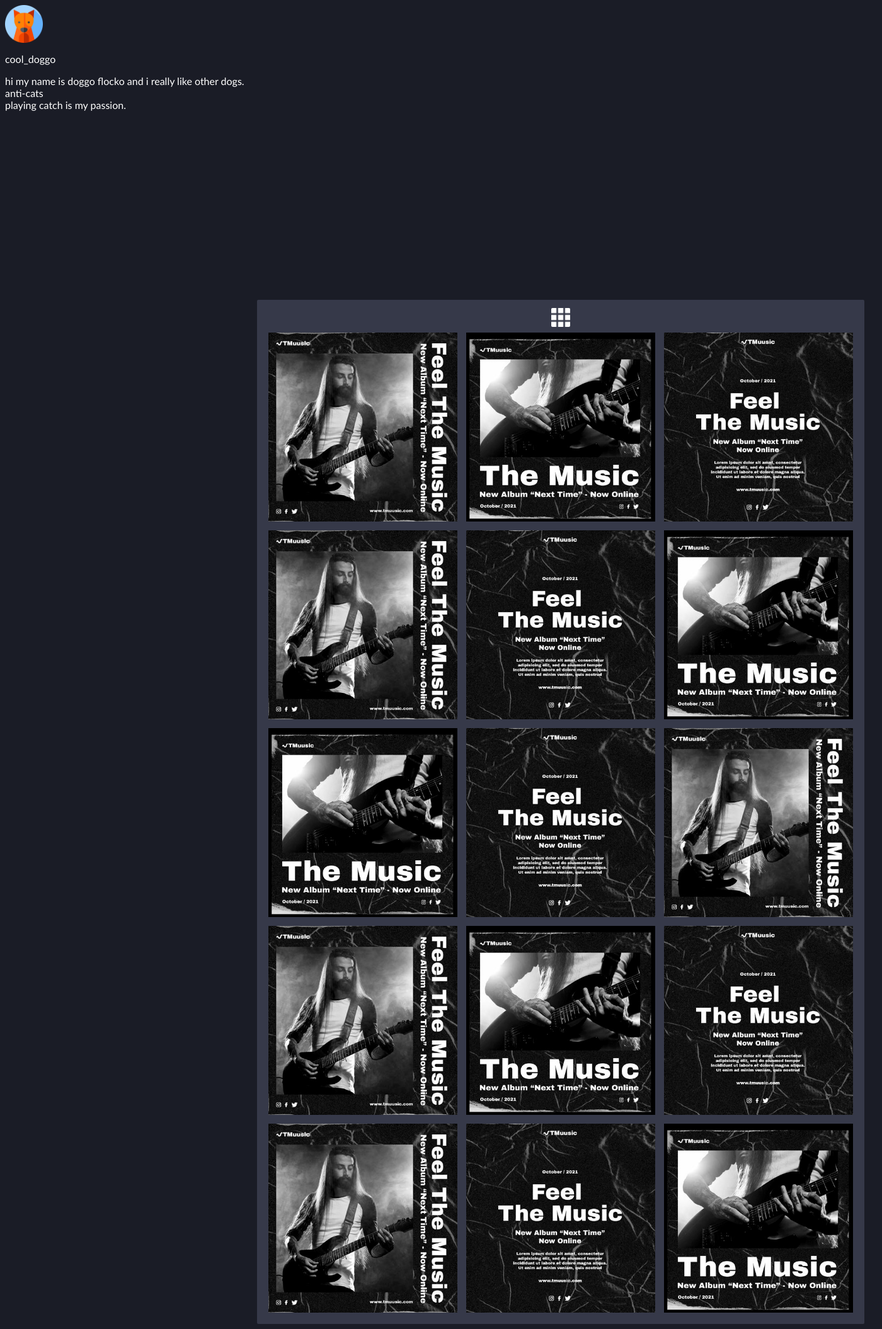
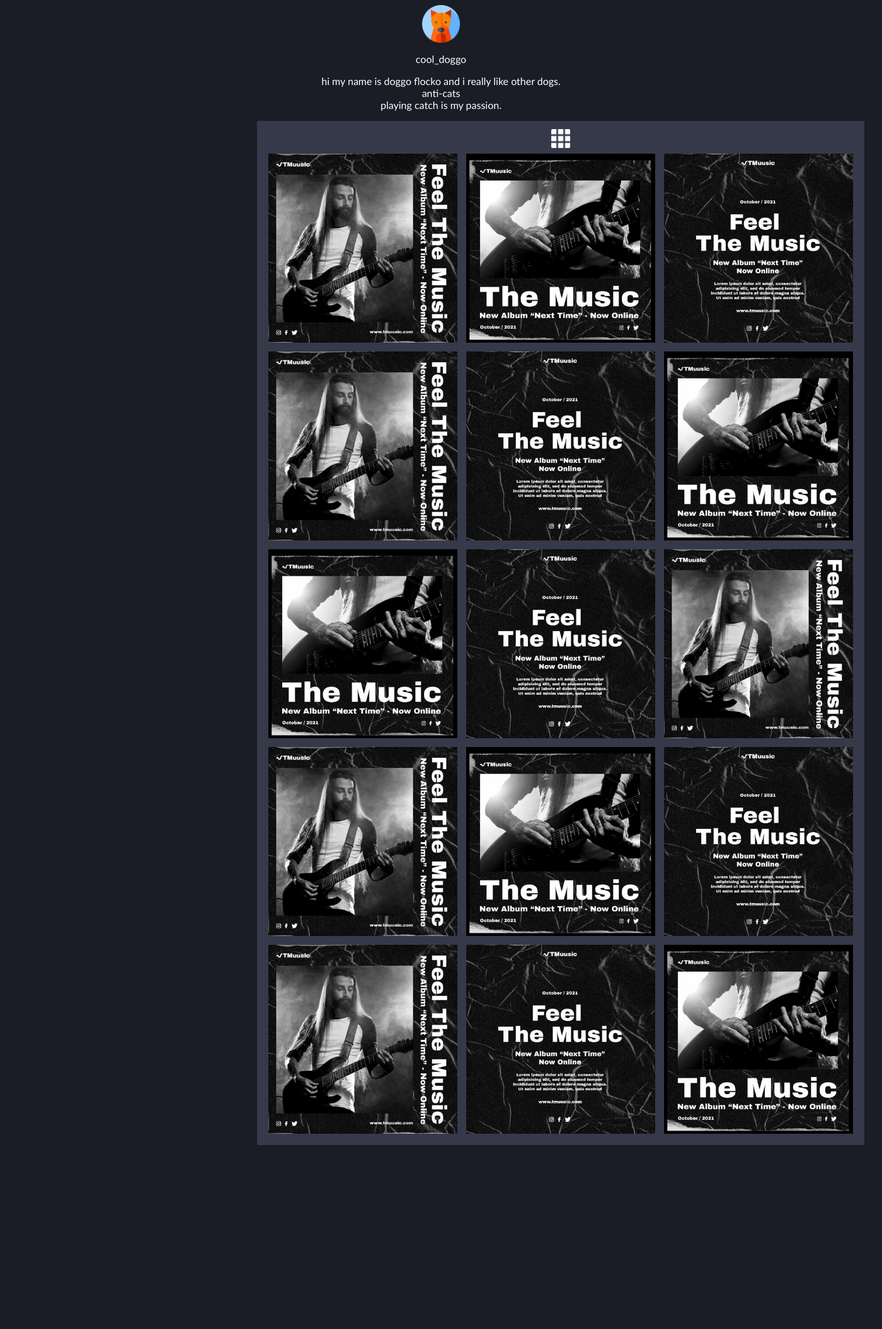
Before and after one commit to shehabadel/Instagram-Clone-IPP, a PHP site: page /pages/profile/Profile.html in a window 1400 px wide. Shown: the whole page at 63% size. After the commit the page ends 1818 px from the top, so only its background shows below. Run offline with PHP 8.4, Linux system fonts and the light colour scheme.

Commit message:
removed table top margin

```diff
--- a/pages/profile/Profile.css
+++ b/pages/profile/Profile.css
@@ -20,7 +20,7 @@ body {
     border:#FFFFFF ;
     border: "4";
     margin-left: 400px;
-    margin-top: 300px;
+
 }
 
 #post_images{
@@ -35,3 +35,8 @@ body {
     height: 30px;
     align-self: center;
 }
+
+.profile_details{
+align-items: center;
+
+}
--- a/pages/profile/Profile.html
+++ b/pages/profile/Profile.html
@@ -6,12 +6,14 @@
 </head>
 
 <body>
-    <div class = "pprofile_details">
+    <div class = "profile_details">
         <div class = "user">
+            <center>
             <div class = "profile_picture"> <img src="dog.png" alt="user pic" height= "60px" width="60px" >
             </div>
             <p class="username"> cool_doggo </p>
             <p class="bio"> hi my name is doggo flocko and i really like other dogs. </br> anti-cats </br> playing catch is my passion. </p>
+        </center>
         </div>
     </div>
 
```
